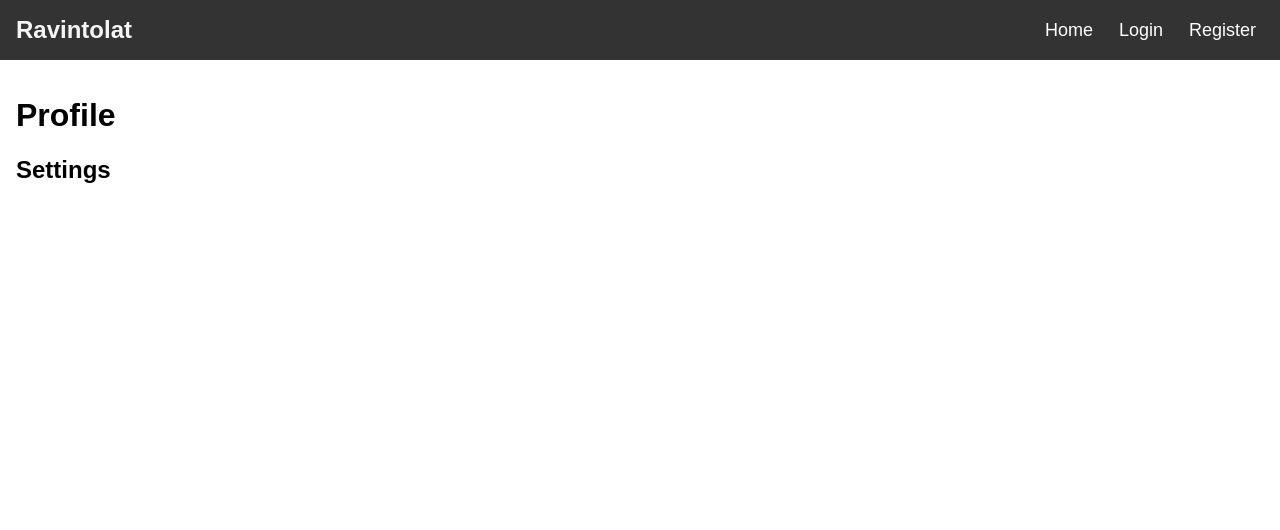
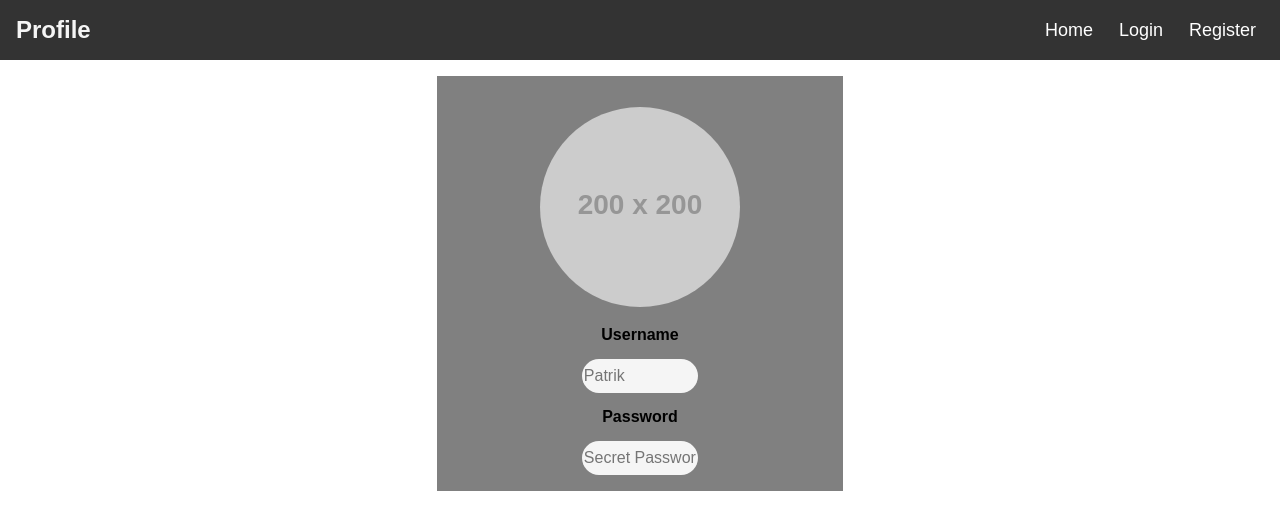
Before and after one commit to Mihuy1/wsk-yksilotehtava, a plain HTML site: page html/profile.html in a window 1280 px wide. Drawn offline with Linux system fonts and the light colour scheme; placeholder pictures from the web are drawn by us.

Commit message:
Remove profileStyle.css and add a form for changing username, password and profie picture in profile.html

```diff
--- a/css/style.css
+++ b/css/style.css
@@ -8,6 +8,8 @@ body {
 .container {
     display: block;
     padding: 1rem;
+    text-align: center;
+    justify-content: center;
 }
 
 nav h1 {
@@ -160,6 +162,37 @@ nav ul {
   height: 20vh;
 }
 
+.profile-settings img {
+  border-radius: 50%;
+  overflow: hidden;
+  padding: 15px;
+}
+
+.profile-form {
+  display: flex;
+  flex-direction: column;
+  gap: 15px;
+}
+
+.profile-form input {
+  display: block;
+  margin: 0 auto;
+  width: 30%;
+  height: 2rem;
+  background: #f5f5f5;
+  outline: none;
+  border: none;
+  border-radius: 1.625rem;
+  font-size: 1rem;
+}
+
+.profile-settings {
+  background-color: grey;
+  padding: 1rem;
+  margin: 1rem;
+  width: 30%;
+  margin: 0 auto;
+}
 
 #login-username, #login-password, #register-username, #register-password {
   display: block;
--- a/html/profile.html
+++ b/html/profile.html
@@ -11,7 +11,7 @@
         <nav>
           <ul>
             <div class="left-side">
-              <h1>Ravintolat</h1>
+              <h1>Profile</h1>
             </div>
             <div class="right-side">
               <li><a href="index.html">Home</a></li>
@@ -22,8 +22,16 @@
         </nav>
       </header>
     <div class="container">
-        <h1>Profile</h1>
-        <h2>Settings</h2>
+      <div class="profile-settings">
+        <img src="https://placehold.co/200x200" alt="profile picture">
+        <form class="profile-form">
+          <label for="change-username"><b>Username</b></label>
+          <input type="text" name="change-username" id="change-username" placeholder="Patrik" />
+
+          <label for="change-password"><b>Password</b></label>
+          <input type="password" name="change-password" id="change-password" placeholder="Secret Password..."/>
+        </form>
+      </div>
 
         <form ></form>
     </div>
--- a/js/main.js
+++ b/js/main.js
@@ -41,7 +41,7 @@ let foodMenu = `
 marker.bindPopup(foodMenu);
 
 const modal = document.getElementById('login-modal-id');
-window.onclick = function() {
+window.onclick = function(event) {
     if (event.target == modal) {
         modal.style.display = "none";
     }
```
Also changed, not shown: html/index.html (+2 -2 lines), css/profileStyle.css (deleted).
